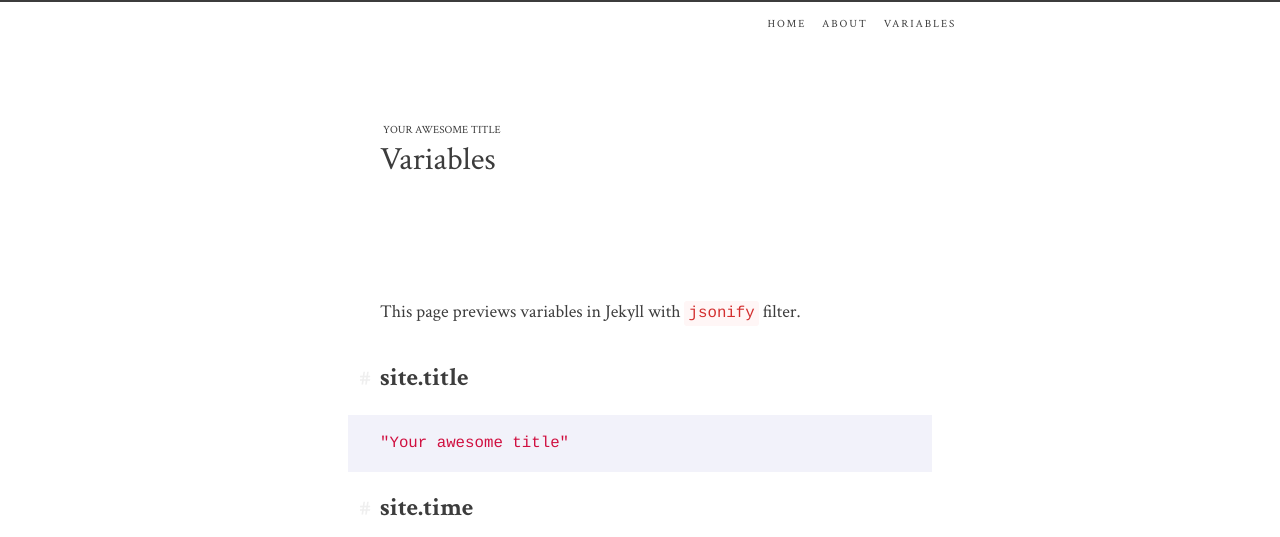
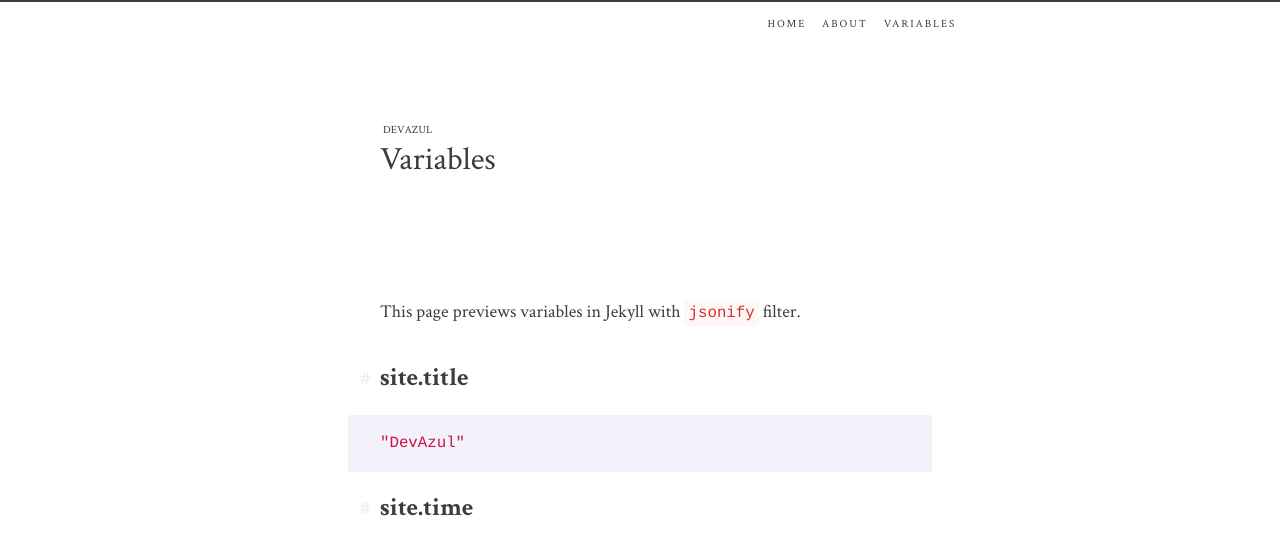
Before and after one commit to DetectiveAzul/DetectiveAzul.github.io, a Jekyll site: the page built from variables.md, in a window 1280 px wide. Shown: the top 537 px of the page. Built offline with Jekyll 4.4.1, drawn with Linux system fonts in a browser that asks for light colours.

Commit message:
Added url to config.yml

```diff
--- a/_config.yml
+++ b/_config.yml
@@ -13,14 +13,14 @@
 # you will see them accessed via {{ site.title }}, {{ site.email }}, and so on.
 # You can create any custom variable you would like, and they will be accessible
 # in the templates via {{ site.myvariable }}.
-title: Your awesome title
+title: DevAzul
 email: jaimelopez.developer@gmail.com
 description: >- # this means to ignore newlines until "baseurl:"
   Write an awesome description for your new site here. You can edit this
   line in _config.yml. It will appear in your document head meta (for
   Google search results) and in your feed.xml site description.
 baseurl: "" # the subpath of your site, e.g. /blog
-url: "" # the base hostname & protocol for your site, e.g. http://example.com
+url: "http://www.devazul.co.uk" # the base hostname & protocol for your site, e.g. http://example.com
 twitter_username: DetectiveAzul
 github_username:  DetectiveAzul
 instagram_username: detective_azul
```
